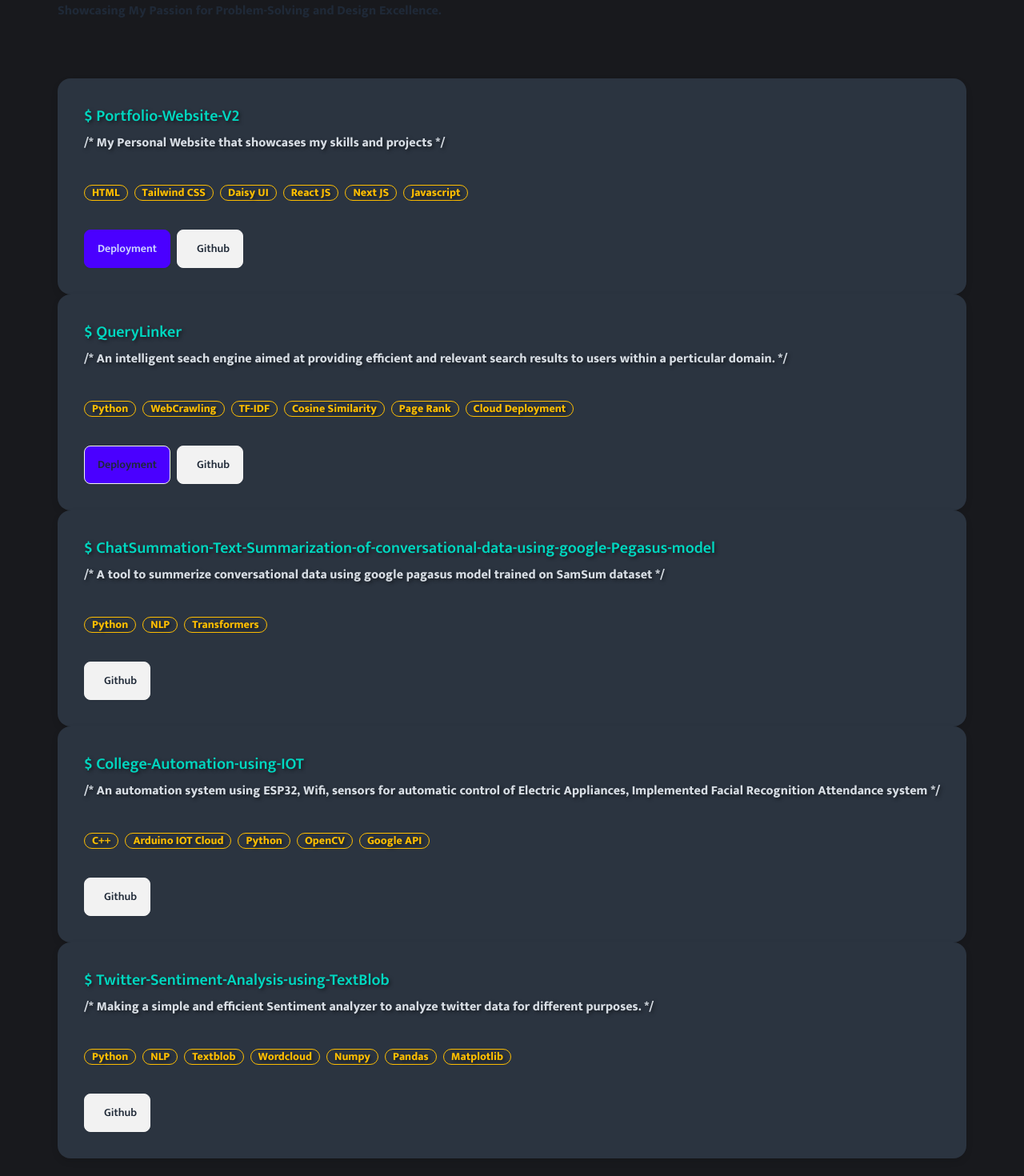
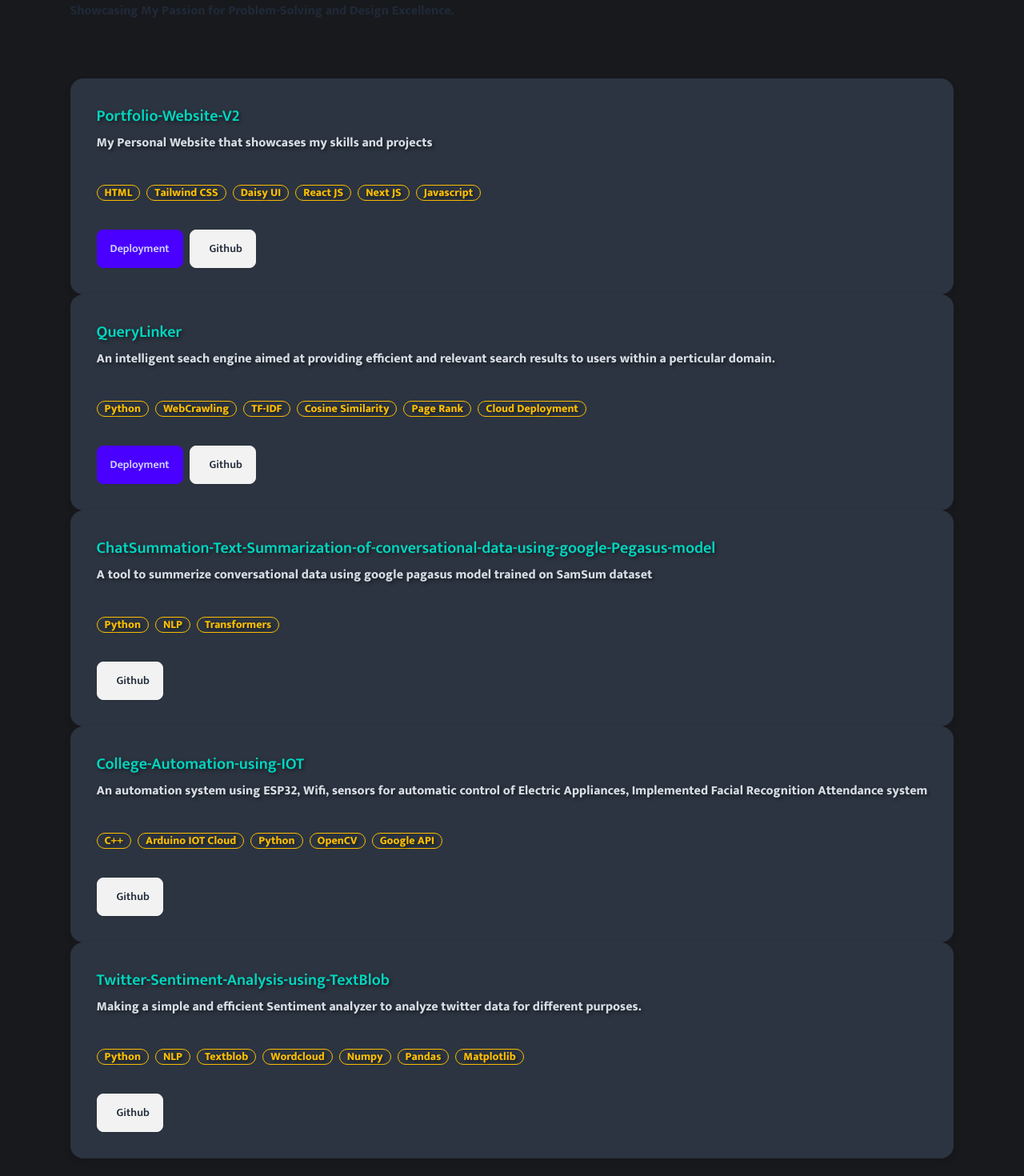
Before and after one commit to Shivans-Awasthi/Shivans-Portfolio-V2, a Next.js app: page / in a window 1280 px wide. Shown: the part 2080-3550 px from the top of the page at 80% size. Built offline with nearby package versions, Linux system fonts and the light colour scheme; a web font is replaced by a local one.

Commit message:
UI changes

```diff
--- a/public/output.css
+++ b/public/output.css
@@ -173,7 +173,7 @@ body {
 .card:hover {
   transform: scale(1.03); /* Zoom effect on hover */
   box-shadow: 0 8px 16px rgba(0, 0, 0, 0.2); /* Deeper shadow on hover */
-  border: 1px solid rgb(140, 140, 140);
+  border: 1px solid rgb(255, 255, 255);
 }
 
 /* Image within the card */
--- a/src/app/components/Certification.jsx
+++ b/src/app/components/Certification.jsx
@@ -33,7 +33,7 @@ return(
   <figure><img src="https://img-c.udemycdn.com/course/750x422/1565838_e54e_18.jpg" alt="Web development" /></figure>
 
   <div class="card-body bg-neutral">
-    <h2 class="card-title text-neutral-content text-white">The Complete 2024 Web Development Bootcamp // Udemy</h2>
+    <h2 class="card-title text-neutral-content text-white">The Complete 2024 Web Development Bootcamp | <br/> Udemy</h2>
     <p class="text-neutral-content">Dr. Angela Yu</p>
     <div class="card-actions justify-end">
       <button class="btn btn-primary text-white rounded-3xl">View Certificate</button>
@@ -52,7 +52,7 @@ return(
 <div class="card rounded-xl card-compact lg:w-80 sm:w-96 shadow-xl">
   <figure><img src="https://s3.amazonaws.com/coursera_assets/meta_images/generated/XDP/XDP~COURSE!~data-structures/XDP~COURSE!~data-structures.jpeg" alt="Data Structures" /></figure>
   <div class="card-body bg-neutral">
-    <h2 class="card-title text-neutral-content text-white">Data Structures Course // Coursera</h2>
+    <h2 class="card-title text-neutral-content text-white">Data Structures | <br/> Coursera</h2>
     <p class="text-neutral-content">University of California San Diego</p>
     <div class="card-actions justify-end">
       <a href="https://coursera.org/share/f9ed8ecee2fd7acf64c4e18be240883c"><button class="btn btn-primary text-white rounded-3xl">View Certificate</button></a>
@@ -70,7 +70,7 @@ return(
 <div class="card rounded-xl card-compact lg:w-80 sm:w-96 shadow-xl">
   <figure><img src="https://s3.amazonaws.com/coursera_assets/meta_images/generated/XDP/XDP~COURSE!~duke-programming-web/XDP~COURSE!~duke-programming-web.jpeg" alt="Fundamentals" /></figure>
   <div class="card-body bg-neutral">
-    <h2 class="card-title text-neutral-content text-white">Programming Foundations with JavaScript, HTML and CSS Course // Coursera</h2>
+    <h2 class="card-title text-neutral-content text-white">Programming Foundations with JavaScript, HTML and CSS | <br/> Coursera</h2>
     <p class="text-neutral-content">Duke University</p>
     <div class="card-actions justify-end">
       <a href="https://coursera.org/share/fcbaec57aaf8e88fe18a1a3ae7722ec5"><button class="btn btn-primary rounded-3xl text-white">View Certificate</button></a>
@@ -91,8 +91,7 @@ return(
   <figure><img src="https://img-c.udemycdn.com/course/750x422/3795420_bad2.jpg" alt="Web development" /></figure>
 
   <div class="card-body bg-neutral">
-    <h2 class="card-title text-neutral-content text-white">ROS2 Robotics Developer Course - Using ROS2 In Python
- // Udemy</h2>
+    <h2 class="card-title text-neutral-content text-white">ROS2 Robotics Developer - Using ROS2 In Python | <br/> Udemy</h2>
     <p class="text-neutral-content">Raymond Andrade</p>
     <div class="card-actions justify-end">
       <a href="https://www.udemy.com/certificate/UC-0b588aa1-970c-42f5-abbb-b9f4e7687001/"><button class="btn rounded-3xl btn-primary text-white">View Certificate</button></a>
--- a/src/app/components/Projects.jsx
+++ b/src/app/components/Projects.jsx
@@ -29,8 +29,8 @@ return(
 <div data-aos="zoom-in" data-aos-duration="500" data-aos-delay="200">
 <div class="card rounded-xl lg:w-80 sm:w-96 bg-neutral text-neutral-content text-white">
   <div class="card-body">
-    <h2 class="card-title text-accent">$ Portfolio-Website-V2</h2>
-    <p>/* My Personal Website that showcases my skills and projects */</p><br/>
+    <h2 class="card-title text-accent">Portfolio-Website-V2</h2>
+    <p>My Personal Website that showcases my skills and projects</p><br/>
     <div class="card-actions text-warning w-full justify-end">
       <div class="badge badge-outline rounded-none">HTML</div>
       <div class="badge badge-outline rounded-none">Tailwind CSS</div>
@@ -53,8 +53,8 @@ return(
 <div data-aos="zoom-in" data-aos-duration="500" data-aos-delay="300">
 <div class="card rounded-xl bg-neutral lg:w-80 sm:w-96 text-neutral-content text-white">
   <div class="card-body">
-    <h2 class="card-title text-accent">$ QueryLinker</h2>
-    <p>/* An intelligent seach engine aimed at providing efficient and relevant search results to users within a perticular domain.  */</p><br/>
+    <h2 class="card-title text-accent">QueryLinker</h2>
+    <p>An intelligent seach engine aimed at providing efficient and relevant search results to users within a perticular domain.</p><br/>
     <div class="card-actions w-full text-warning justify-end">
 
       <div class="badge badge-outline  rounded-none">Python</div>
@@ -66,7 +66,7 @@ return(
       <br/><br/>
     </div>
     <div class="card-actions justify-end">
-      <a href="https://querylinker-web-app-querylinker.koyeb.app/"><button class="btn bg-primary text-white rounded-3xl">Deployment</button></a>
+      <a href="https://querylinker-web-app-querylinker.koyeb.app/"><button class="btn btn-primary text-white rounded-3xl">Deployment</button></a>
       <a href="https://github.com/Shivans-Awasthi/QueryLinker"><button class="btn btn-neutral-800 text-white rounded-3xl"><ion-icon name="logo-github"></ion-icon>Github</button></a>
     </div>
   </div>
@@ -80,8 +80,8 @@ return(
 <div data-aos="zoom-in" data-aos-duration="500" data-aos-delay="400">
 <div class="card  lg:w-80 sm:w-96 rounded-xl bg-neutral text-neutral-content text-white">
   <div class="card-body">
-    <h2 class="card-title text-accent">$ ChatSummation-Text-Summarization-of-conversational-data-using-google-Pegasus-model</h2>
-    <p>/* A tool to summerize conversational data using google pagasus model trained on SamSum dataset */</p><br/>
+    <h2 class="card-title text-accent">ChatSummation-Text-Summarization-of-conversational-data-using-google-Pegasus-model</h2>
+    <p>A tool to summerize conversational data using google pagasus model trained on SamSum dataset</p><br/>
     <div class="card-actions w-full text-warning justify-end">
 
       <div class="badge badge-outline rounded-none">Python</div>
@@ -109,8 +109,8 @@ return(
 
 <div class="card rounded-xl lg:w-80 sm:w-96 bg-neutral text-neutral-content text-white">
   <div class="card-body">
-    <h2 class="card-title text-accent">$ College-Automation-using-IOT</h2>
-    <p>/* An automation system using ESP32, Wifi, sensors for automatic control of Electric Appliances, Implemented Facial Recognition Attendance system */</p>
+    <h2 class="card-title text-accent">College-Automation-using-IOT</h2>
+    <p>An automation system using ESP32, Wifi, sensors for automatic control of Electric Appliances, Implemented Facial Recognition Attendance system</p>
     <br/>
     <div class="card-actions w-fit text-warning justify-end">
       <div class="badge badge-outline rounded-none">C++</div>
@@ -134,8 +134,8 @@ return(
 
 <div class="card lg:w-80 sm:w-96 rounded-xl bg-neutral text-neutral-content text-white">
   <div class="card-body">
-    <h2 class="card-title text-accent">$ Twitter-Sentiment-Analysis-using-TextBlob</h2>
-    <p>/* Making a simple and efficient Sentiment analyzer to analyze twitter data for different purposes. */</p><br/>
+    <h2 class="card-title text-accent">Twitter-Sentiment-Analysis-using-TextBlob</h2>
+    <p>Making a simple and efficient Sentiment analyzer to analyze twitter data for different purposes.</p><br/>
     <div class="card-actions text-warning justify-end">
       <div class="badge badge-outline rounded-none">Python</div>
       <div class="badge badge-outline rounded-none">NLP</div>
```
